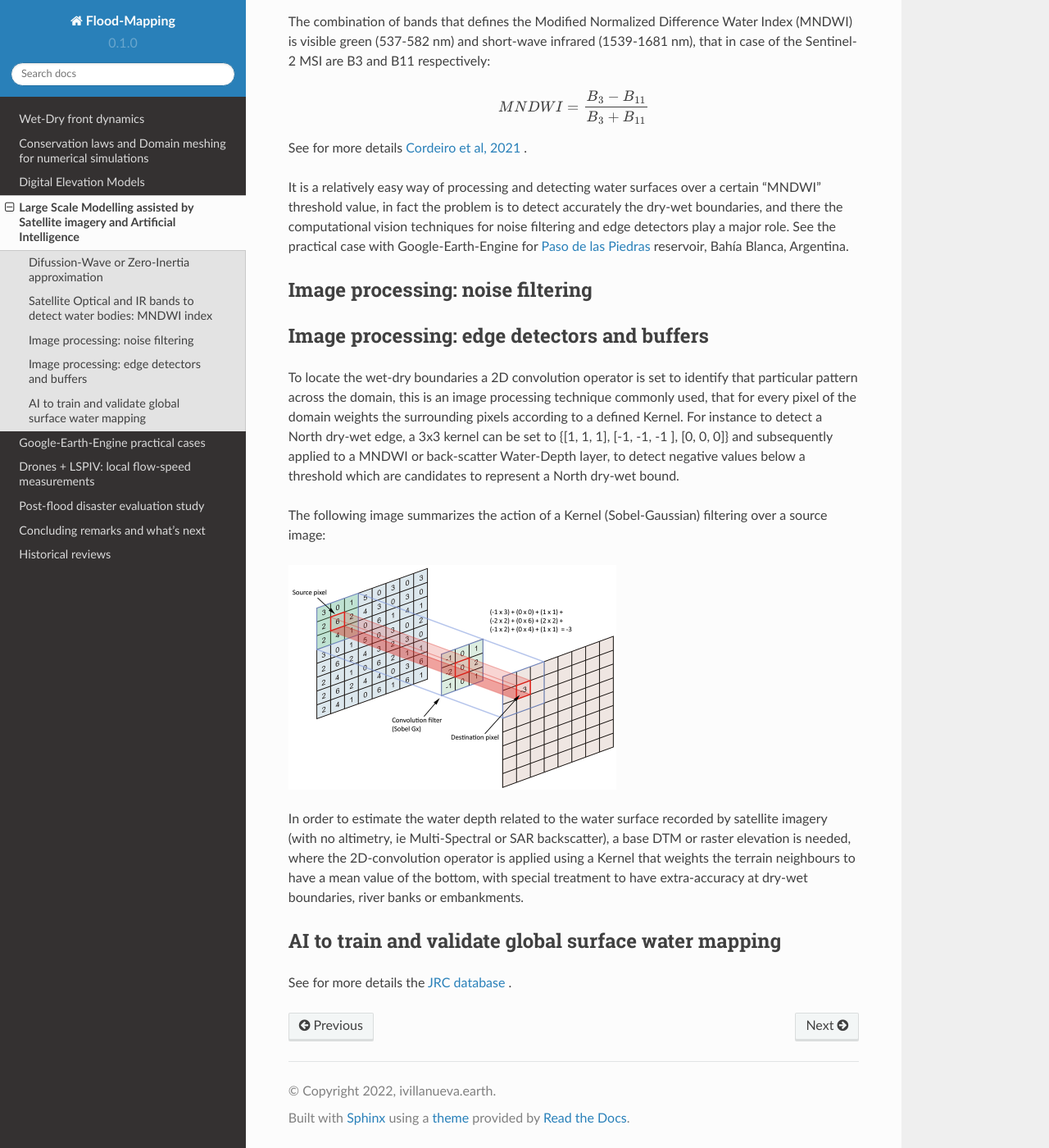
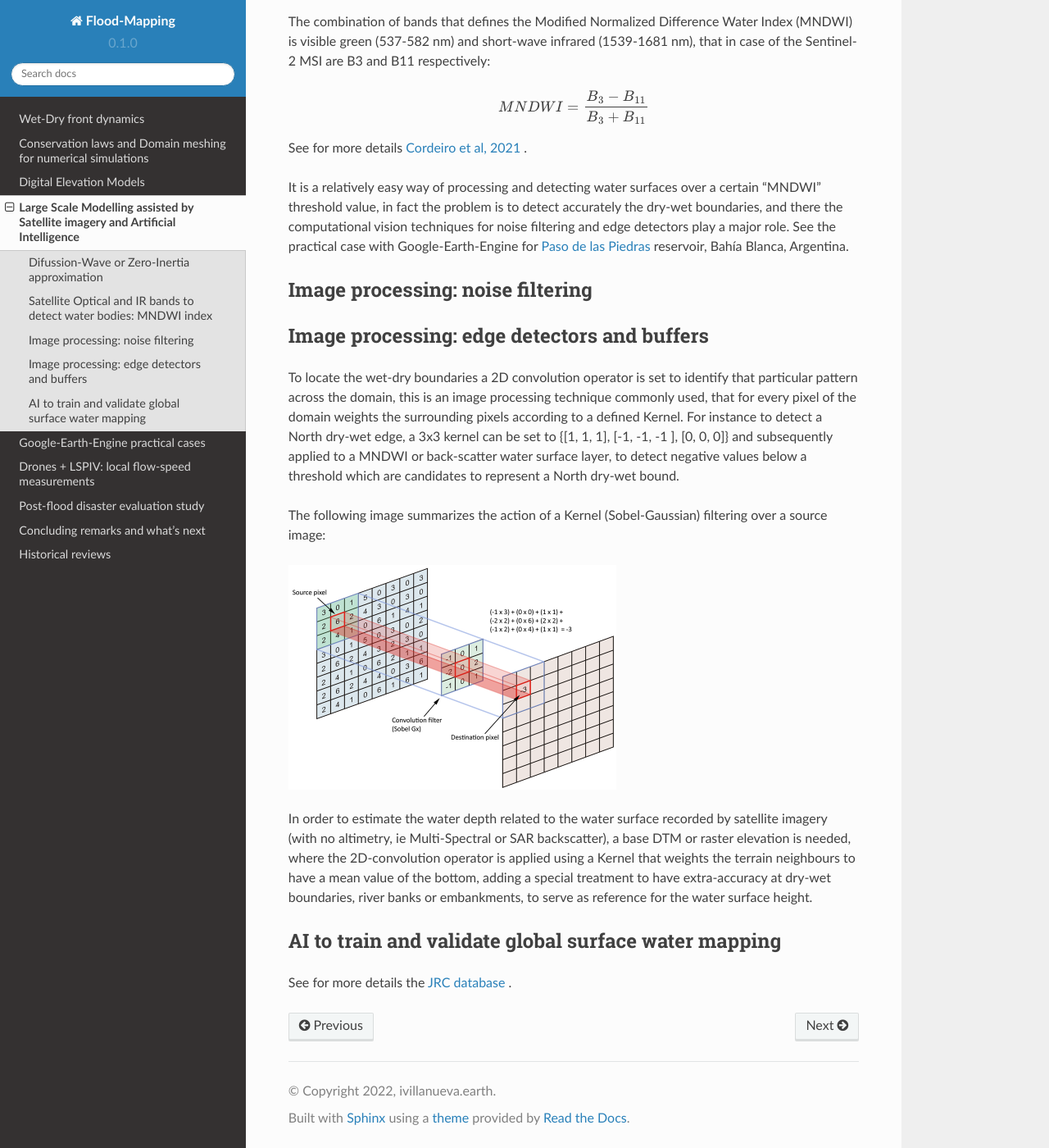
Before and after one commit to ivillamadrid/FloodMapping, a Sphinx documentation site: the page built from docs/source/lsm.rst, in a window 1280 px wide and 1400 px high, scrolled down 1601 px. Shown: the whole window at 82% size. Built offline with Sphinx 7.4.7 and the Read the Docs theme 2.0.0, drawn with Linux system fonts in a browser that asks for light colours.

Commit message:
Update lsm.rst

```diff
--- a/docs/source/lsm.rst
+++ b/docs/source/lsm.rst
@@ -108,7 +108,7 @@ Image processing: noise filtering
 Image processing: edge detectors and buffers
 --------------------------------------------
 To locate the wet-dry boundaries a 2D convolution operator is set to identify that particular pattern across the domain, this is an image processing technique commonly used, that for every pixel of the domain weights the surrounding pixels according to a defined Kernel.
-For instance to detect a North dry-wet edge, a 3x3 kernel can be set to {[1, 1, 1], [-1, -1, -1 ], [0, 0, 0]} and subsequently applied to a MNDWI or back-scatter Water-Depth layer,  to detect negative values below a threshold which are candidates to represent a North dry-wet bound.
+For instance to detect a North dry-wet edge, a 3x3 kernel can be set to {[1, 1, 1], [-1, -1, -1 ], [0, 0, 0]} and subsequently applied to a MNDWI or back-scatter water surface layer,  to detect negative values below a threshold which are candidates to represent a North dry-wet bound.
 
 The following image summarizes the action of a Kernel (Sobel-Gaussian) filtering over a source image:
 
@@ -117,7 +117,7 @@ The following image summarizes the action of a Kernel (Sobel-Gaussian) filtering
   :alt: Convolution
 
 
-In order to estimate the water depth related to the water surface recorded by satellite imagery (with no altimetry, ie Multi-Spectral or SAR backscatter), a base DTM or raster elevation is needed, where the 2D-convolution operator is applied using a Kernel that weights the terrain neighbours to have a mean value of the bottom, with special treatment to have extra-accuracy at dry-wet boundaries, river banks or embankments.
+In order to estimate the water depth related to the water surface recorded by satellite imagery (with no altimetry, ie Multi-Spectral or SAR backscatter), a base DTM or raster elevation is needed, where the 2D-convolution operator is applied using a Kernel that weights the terrain neighbours to have a mean value of the bottom, adding a special treatment to have extra-accuracy at dry-wet boundaries, river banks or embankments, to serve as reference for the water surface height.
 
 
 AI to train and validate global surface water mapping
```
